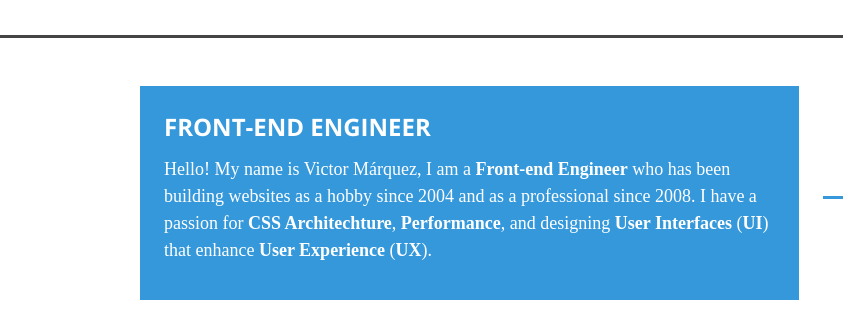
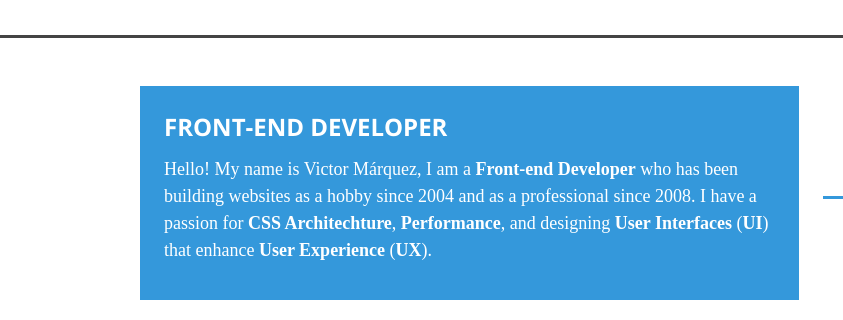
Before and after one commit to vhmarquez/portfoliov2, a plain HTML site: page index.html in a window 1280 px wide. Shown: the part 178-498 px from the top of the page, 0-843 px from the left. Drawn offline with nearby package versions, Linux system fonts and the light colour scheme; a web font is replaced by a local one.

Commit message:
Update to text.

```diff
--- a/index.html
+++ b/index.html
@@ -6,7 +6,7 @@
 	<head>
 		<meta charset="utf-8">
 		<meta http-equiv="X-UA-Compatible" content="IE=edge,chrome=1">
-		<title>Victor Marquez - Front-End Engineer - OOCSS, BEM, Front-end architechture, Responsive Web Design</title>
+		<title>Victor Marquez - Front-End Developer - OOCSS, BEM, Front-end architechture, Responsive Web Design</title>
 
 		<!-- Favicon -->
 		<link rel="shortcut icon" href="favicon.ico" type="image/x-icon">
@@ -46,8 +46,8 @@
 			<div class="grid-half">
 				<div class="grid-item lap-two-thirds">
 					<div class="box bg">
-						<h2>Front-End Engineer</h2>
-						<p>Hello! My name is Victor Márquez, I am a <strong>Front-end Engineer</strong> who has been building websites  as a hobby since 2004 and as a professional since 2008. I have a passion for <strong>CSS Architechture</strong>, <strong>Performance</strong>, and designing <strong>User Interfaces</strong> &#40;<strong>UI</strong>&#41; that enhance <strong>User Experience</strong> &#40;<strong>UX</strong>&#41;.</p>
+						<h2>Front-End Developer</h2>
+						<p>Hello! My name is Victor Márquez, I am a <strong>Front-end Developer</strong> who has been building websites  as a hobby since 2004 and as a professional since 2008. I have a passion for <strong>CSS Architechture</strong>, <strong>Performance</strong>, and designing <strong>User Interfaces</strong> &#40;<strong>UI</strong>&#41; that enhance <strong>User Experience</strong> &#40;<strong>UX</strong>&#41;.</p>
 					</div>
 					<div class="box">
 						<h2>Skills</h2>
```
